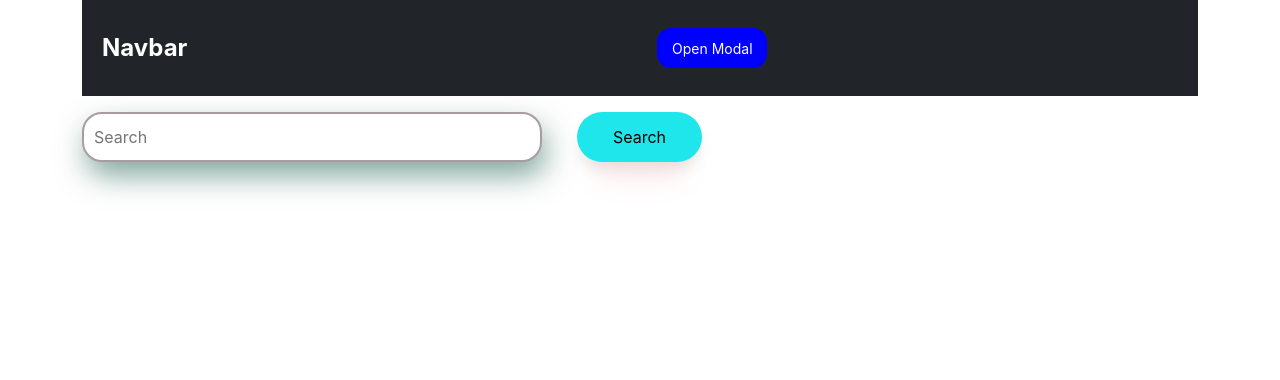
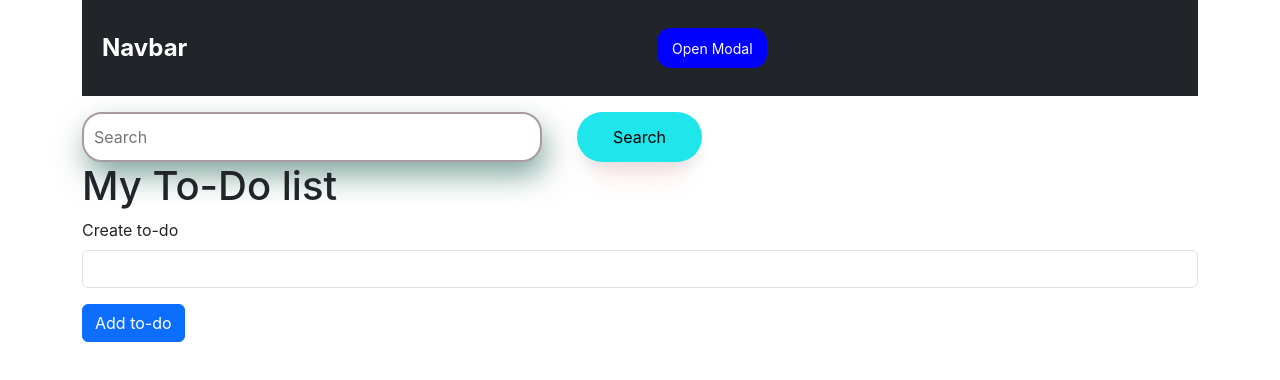
Before and after one commit to AntoninaGraur/practicum-f-redux-resct, a React (Create React App) app: page / in a window 1280 px wide. Shown: the top 380 px of the page. Built offline with nearby package versions, Linux system fonts and the light colour scheme.

Commit message:
updating toDo

```diff
--- a/src/components/App.jsx
+++ b/src/components/App.jsx
@@ -1,6 +1,6 @@
 import Header from './Header/header';
 
-// eslint-disable-next-line no-unused-vars
+
 import ToDoList from './ToDoList/toDoList';
 import Modal from './Modal/modal';
 import LoginForm from './LoginForm/LoginForm';
@@ -37,7 +37,7 @@ const App = () => {
       <Search handleSearch={handleSearch} />
       <ContentInfo searchText={searchText} />
       {/* <Counter /> */}
-      {/* <ToDoList /> */}
+      <ToDoList />
       {isShowModal && (
         <Modal closeModal={closeModal}>
           <LoginForm createUser={createUser} closeModal={closeModal} />
```
